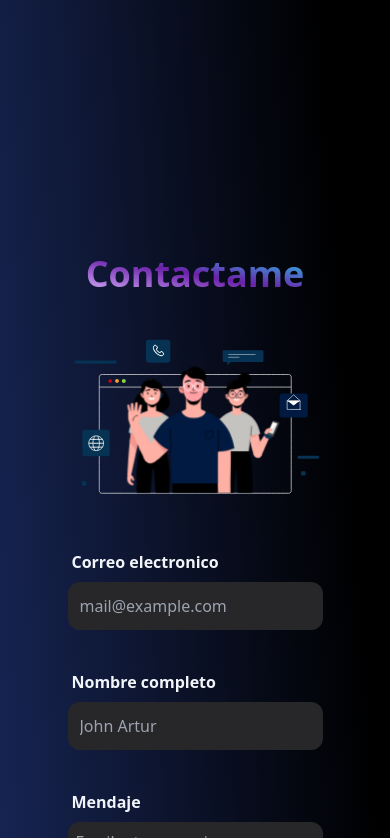
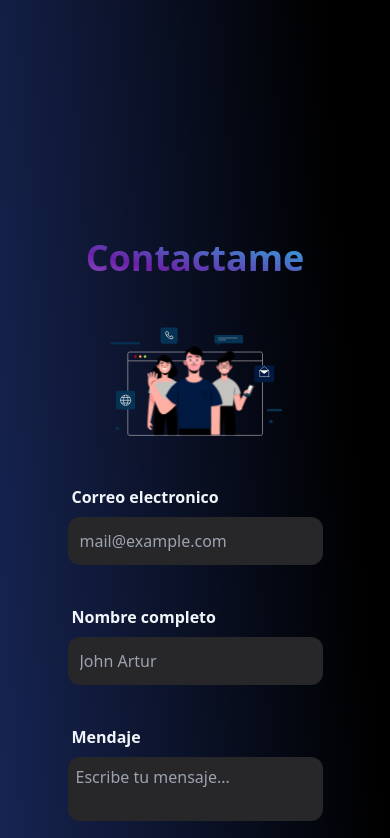
Before and after one commit to CrisDeev/portfolio-2023, a React (Vite) app: page / in a window 390 px wide. Shown: the part 4566-5404 px from the top of the page. Built offline with nearby package versions, Linux system fonts and the light colour scheme; the HTML template or start-up script is replaced by a standard one.

Commit message:
Sección contact(full responsive)

```diff
--- a/src/components/sections/Contact.tsx
+++ b/src/components/sections/Contact.tsx
@@ -3,32 +3,32 @@ import AnimationContact from '../../static/images/AnimationContact.json'
 
 export const Contact = (): JSX.Element => {
   return (
-    <section className="h-screen px-6 py-32" id="Contacto">
-      <div className="h-full flex flex-col items-center gap-8">
-        <h1 className="h-32 text-4xl font-bold text-transparent bg-clip-text mobile:text-4xl bg-gradient-to-tr from-purple-300 via-purple-800 to-cyan-400 md:text-6xl">Contactame</h1>
-        <Lottie animationData={AnimationContact} />
-        <form className="h-full flex flex-col gap-10">
-          <div>
+    <section className="h-screen px-6 py-28 lg:h-auto xl:h-screen" id="Contacto">
+      <h1 className="h-20 text-center text-4xl font-bold text-transparent bg-clip-text mobile:text-4xl md:text-5xl xl:text-7xl bg-gradient-to-tr from-purple-300 via-purple-800 to-cyan-400">Contactame</h1>
+      <div className="h-full flex flex-col items-center gap-8 xl:flex-row 2xl:px-52">
+        <Lottie animationData={AnimationContact} className='w-60 lg:w-72 xl:w-[40%]'/>
+        <form className="h-full flex flex-col gap-10 lg:w-[60%] xl:w-[50%] xl:justify-center">
+          <div className='w-full'>
             <label className="text-slate-100 font-semibold pl-1 block">Correo electronico</label>
             <input
-              className='mt-2 rounded-xl p-3 bg-zinc-800 focus:outline-none text-slate-300'
+              className='w-full mt-2 rounded-xl p-3 bg-zinc-800 focus:outline-none text-slate-300'
               type="email"
               placeholder="mail@example.com"
               required
             />
           </div>
-          <div>
-            <label className="text-slate-100 font-semibold pl-1 block">Nombre completo</label>
+          <div className='w-full'>
+            <label className="w-full text-slate-100 font-semibold pl-1 block">Nombre completo</label>
             <input
-              className='mt-2 rounded-xl p-3 bg-zinc-800 focus:outline-none text-slate-300'
+              className='w-full mt-2 rounded-xl p-3 bg-zinc-800 focus:outline-none text-slate-300'
               type="text"
               required
               placeholder="John Artur"
             />
           </div>
-          <div className="flex flex-col">
+          <div className="flex flex-col w-full">
             <label className="text-slate-100 font-semibold pl-1">Mendaje</label>
-            <textarea className='bg-zinc-800 p-2 rounded-xl resize-none h-full mt-2 focus:outline-none text-slate-300' placeholder="Escribe tu mensaje..."></textarea>
+            <textarea className='bg-zinc-800 p-2 rounded-xl resize-none h-full mt-2 focus:outline-none text-slate-300 xl:h-32' placeholder="Escribe tu mensaje..."></textarea>
           </div>
           <button className='bg-gradient-to-r from-fuchsia-500 to-sky-500 w-[60%] p-2 rounded-lg text-white mx-auto shadow-[0_4px_14px_rgba(14,165,233,0.5)]' type="submit">Contactame ahora</button>
         </form>
```
